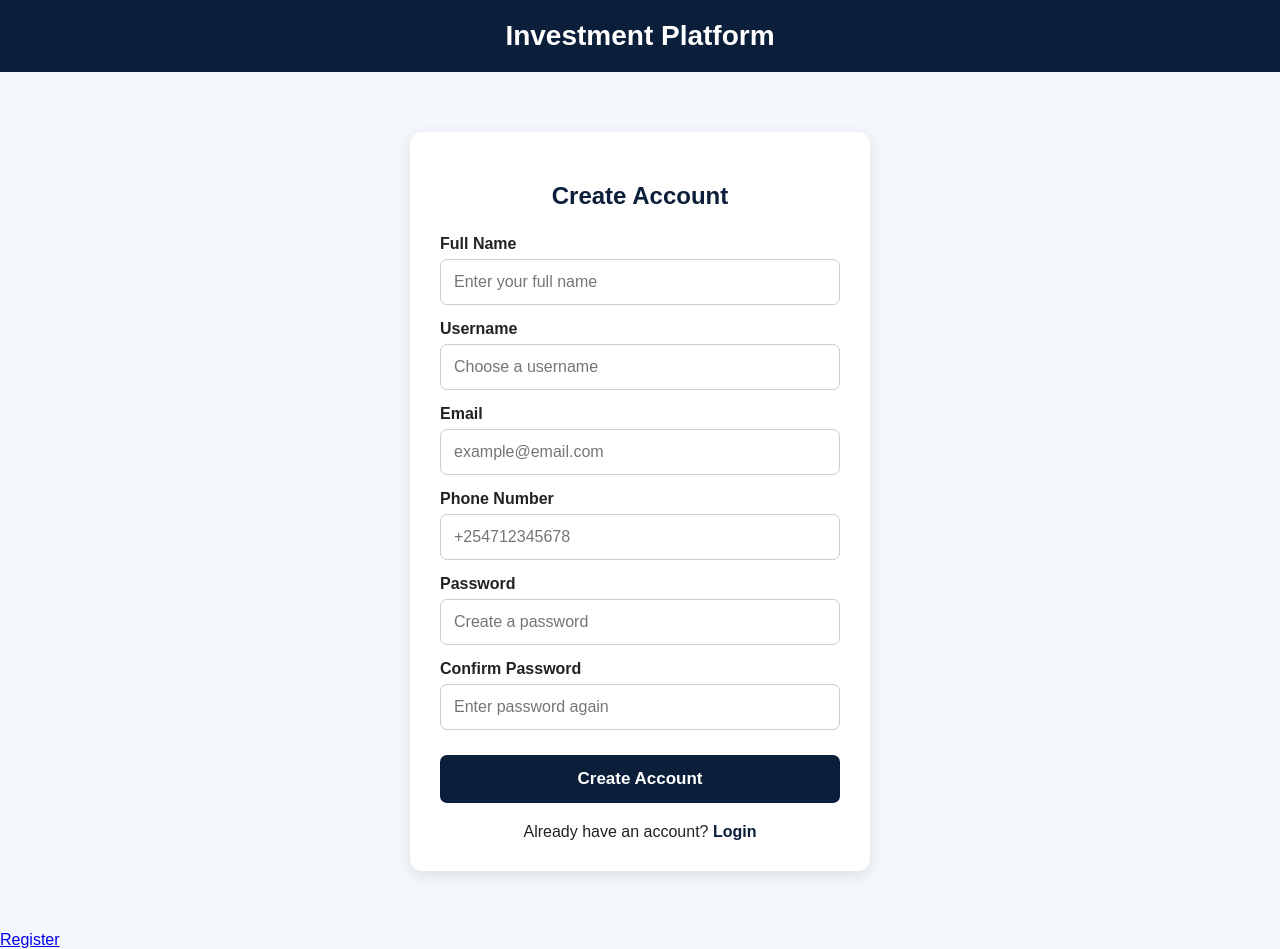
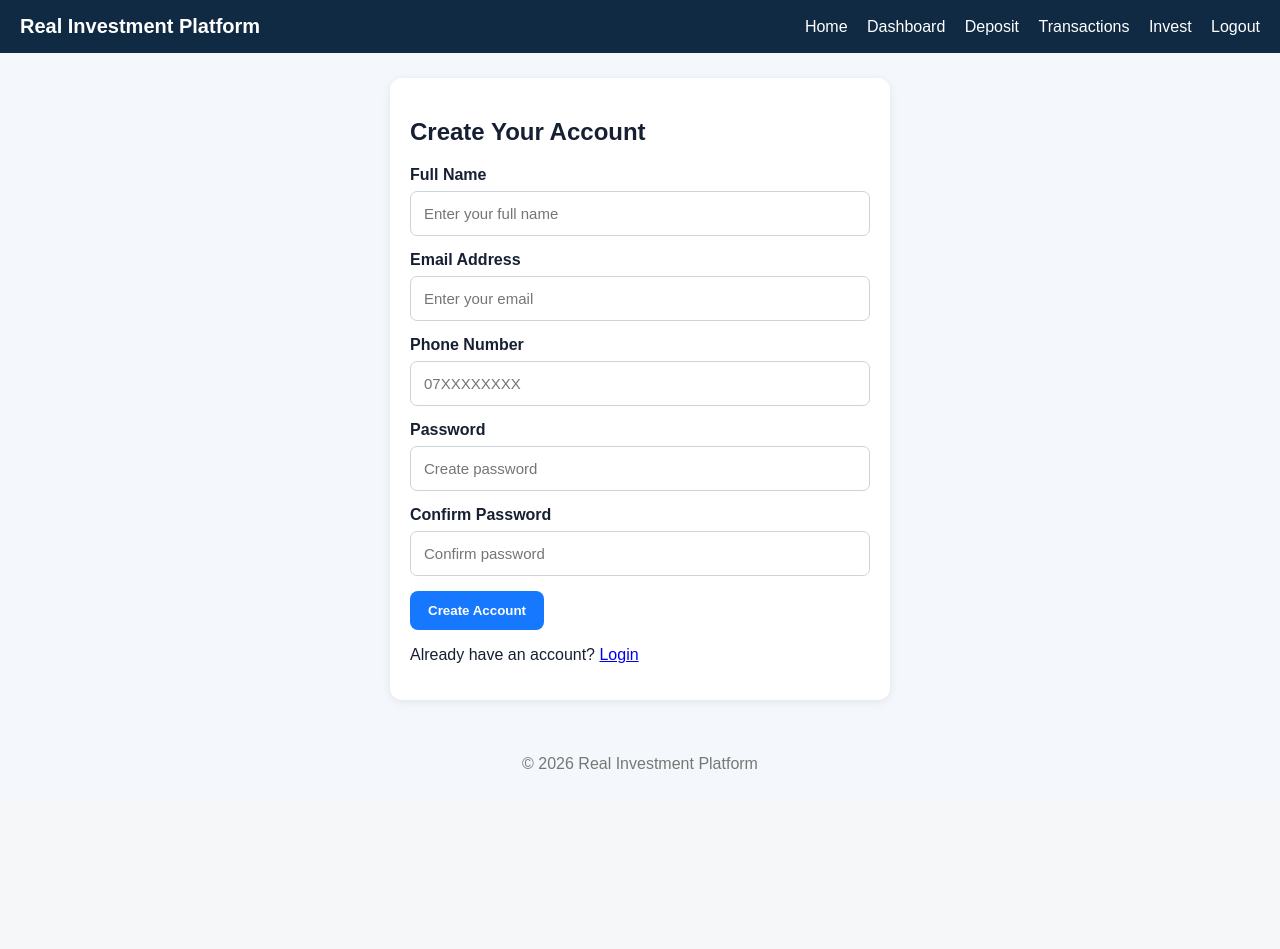
Before and after one commit to kiplangatduncan/real-investment-platform, a Flask app: page /register in a window 1280 px wide. After the commit the page ends 769 px from the top, so only its background shows below. Run offline with Flask 3, Linux system fonts and the light colour scheme.

Commit message:
Update register.html

```diff
--- a/app/templates/register.html
+++ b/app/templates/register.html
@@ -1,217 +1,77 @@
-<!DOCTYPE html>
-<html lang="en">
-<head>
-    <meta charset="UTF-8">
-    <meta name="viewport" content="width=device-width, initial-scale=1.0">
-    <title>Create Account - Investment Platform</title>
+{% extends "base.html" %}
 
-    <style>
-        * {
-            box-sizing: border-box;
-        }
+{% block title %}
+Create Account
+{% endblock %}
 
-        body {
-            margin: 0;
-            font-family: Arial, sans-serif;
-            background: #f4f7fb;
-            color: #222;
-        }
+{% block content %}
 
-        .header {
-            background: #0b1f3a;
-            color: white;
-            padding: 20px;
-            text-align: center;
-        }
+<div class="card" style="max-width:500px;margin:auto;">
 
-        .header h1 {
-            margin: 0;
-            font-size: 28px;
-        }
+    <h2>Create Your Account</h2>
 
-        .container {
-            max-width: 500px;
-            margin: 40px auto;
-            padding: 20px;
-        }
+    <form method="POST"
+          action="/register">
 
-        .card {
-            background: white;
-            padding: 30px;
-            border-radius: 12px;
-            box-shadow: 0 4px 15px rgba(0,0,0,0.1);
-        }
+        <label>Full Name</label>
 
-        h2 {
-            text-align: center;
-            margin-bottom: 25px;
-            color: #0b1f3a;
-        }
-
-        label {
-            display: block;
-            margin-top: 15px;
-            margin-bottom: 6px;
-            font-weight: bold;
-        }
-
-        input {
-            width: 100%;
-            padding: 13px;
-            border: 1px solid #ccc;
-            border-radius: 7px;
-            font-size: 16px;
-        }
-
-        input:focus {
-            outline: none;
-            border-color: #0b1f3a;
-        }
-
-        button {
-            width: 100%;
-            margin-top: 25px;
-            padding: 14px;
-            border: none;
-            border-radius: 7px;
-            background: #0b1f3a;
-            color: white;
-            font-size: 17px;
-            font-weight: bold;
-            cursor: pointer;
-        }
-
-        button:hover {
-            background: #143b69;
-        }
-
-        .message {
-            padding: 12px;
-            margin-bottom: 15px;
-            border-radius: 6px;
-            background: #ffe5e5;
-            color: #a00000;
-        }
-
-        .login {
-            text-align: center;
-            margin-top: 20px;
-        }
-
-        .login a {
-            color: #0b1f3a;
-            font-weight: bold;
-            text-decoration: none;
-        }
-
-        @media (max-width: 600px) {
-            .container {
-                margin: 20px auto;
-                padding: 15px;
-            }
-
-            .card {
-                padding: 22px;
-            }
-        }
-    </style>
-</head>
-
-<body>
-
-    <div class="header">
-        <h1>Investment Platform</h1>
-    </div>
-
-    <div class="container">
-
-        <div class="card">
-
-            <h2>Create Account</h2>
-
-            {% with messages = get_flashed_messages() %}
-                {% if messages %}
-                    {% for message in messages %}
-                        <div class="message">
-                            {{ message }}
-                        </div>
-                    {% endfor %}
-                {% endif %}
-            {% endwith %}
-
-            <form method="POST" action="{{ url_for('register') }}">
-
-                <label for="full_name">Full Name</label>
         <input
             type="text"
-                    id="full_name"
-                    name="full_name"
+            name="name"
             placeholder="Enter your full name"
             required
         >
 
-                <label for="username">Username</label>
+        <label>Email Address</label>
+
         <input
-                    type="text"
-                    id="username"
-                    name="username"
-                    placeholder="Choose a username"
+            type="email"
+            name="email"
+            placeholder="Enter your email"
             required
         >
 
-                <label for="email">Email</label>
+        <label>Phone Number</label>
+
         <input
-                    type="email"
-                    id="email"
-                    name="email"
-                    placeholder="example@email.com"
+            type="tel"
+            name="phone"
+            placeholder="07XXXXXXXX"
             required
         >
 
-                <label for="phone">Phone Number</label>
-                <input
-                    type="text"
-                    id="phone"
-                    name="phone"
-                    placeholder="+254712345678"
-                    required
-                >
+        <label>Password</label>
 
-                <label for="password">Password</label>
         <input
             type="password"
-                    id="password"
             name="password"
-                    placeholder="Create a password"
+            placeholder="Create password"
             minlength="6"
             required
         >
 
-                <label for="confirm_password">Confirm Password</label>
+        <label>Confirm Password</label>
+
         <input
             type="password"
-                    id="confirm_password"
             name="confirm_password"
-                    placeholder="Enter password again"
+            placeholder="Confirm password"
             minlength="6"
             required
         >
 
-                <button type="submit">
+        <button class="btn"
+                type="submit">
             Create Account
         </button>
 
     </form>
 
-            <div class="login">
+    <p>
         Already have an account?
-                <a href="{{ url_for('login') }}">Login</a>
-            </div>
+        <a href="/login">Login</a>
+    </p>
 
 </div>
 
-    </div>
-
-</body>
-</html>
-<a href="{{ url_for('auth.register') }}">Register</a>
+{% endblock %}
```
Lines whose indentation alone changed are shown as unchanged.
